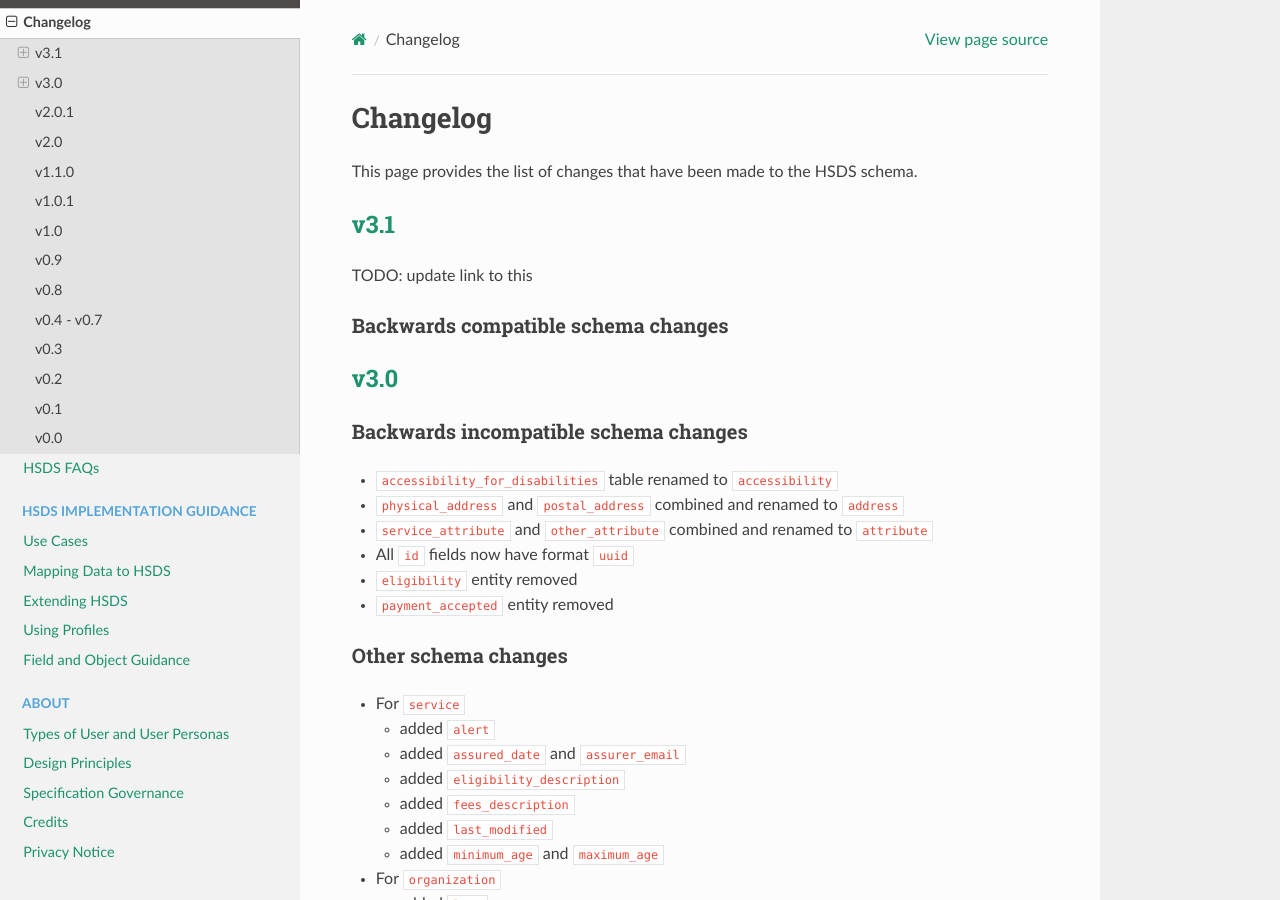
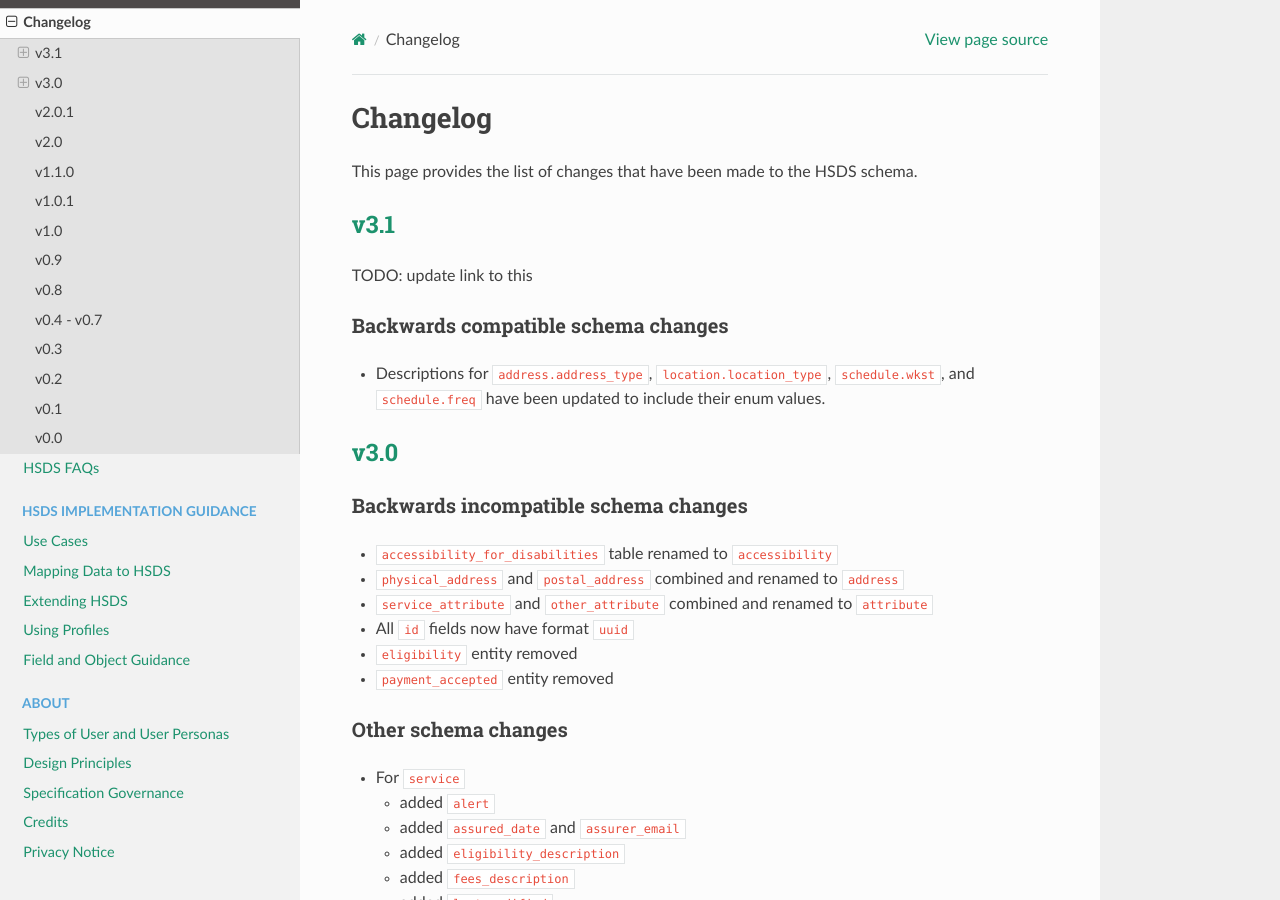
Before and after one commit to openreferral/specification, a Sphinx documentation site: the page built from docs/hsds/changelog.md, in a window 1280 px wide and 900 px high. Built offline with Sphinx 7.4.7 and the Read the Docs theme 2.0.0, drawn with Linux system fonts in a browser that asks for light colours; a script that is not in the unit is left out; comment, search, counter and statistics services are not loaded.

Commit message:
Docs: updated changelog
Added details of this change to the changelog for 3.1

```diff
--- a/docs/hsds/changelog.md
+++ b/docs/hsds/changelog.md
@@ -9,6 +9,7 @@ TODO: update link to this
 
 ### Backwards compatible schema changes
 
+* Descriptions for `address.address_type`, `location.location_type`, `schedule.wkst`, and `schedule.freq` have been updated to include their enum values.
 
 ## [v3.0](https://github.com/openreferral/specification/milestone/7)
 
```
